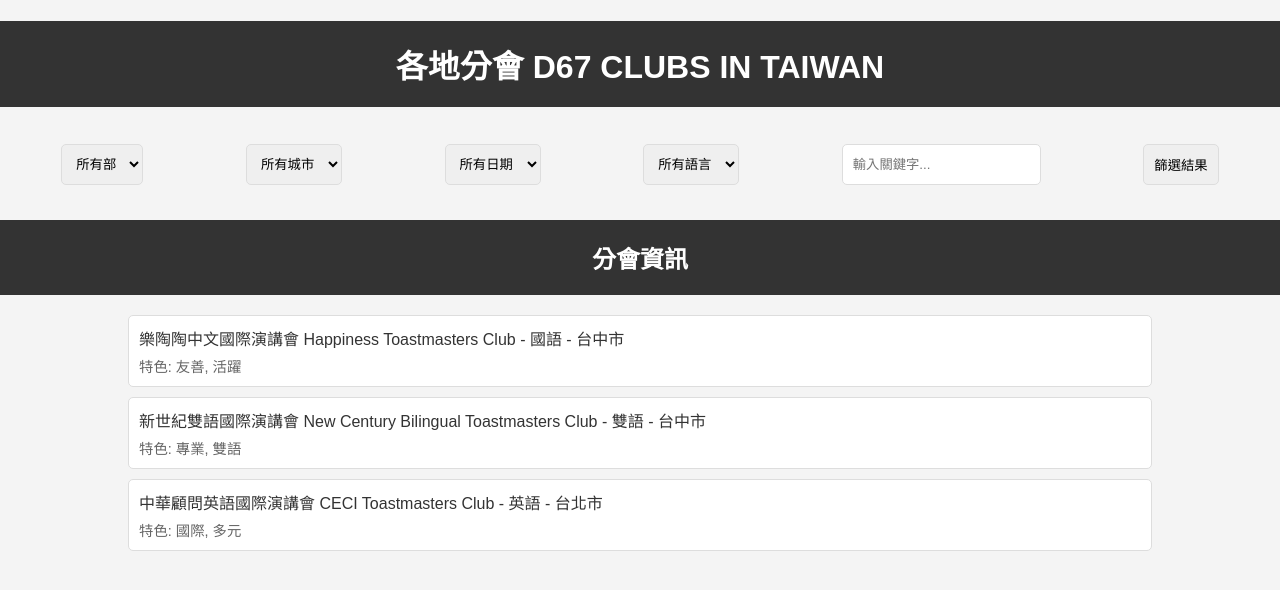
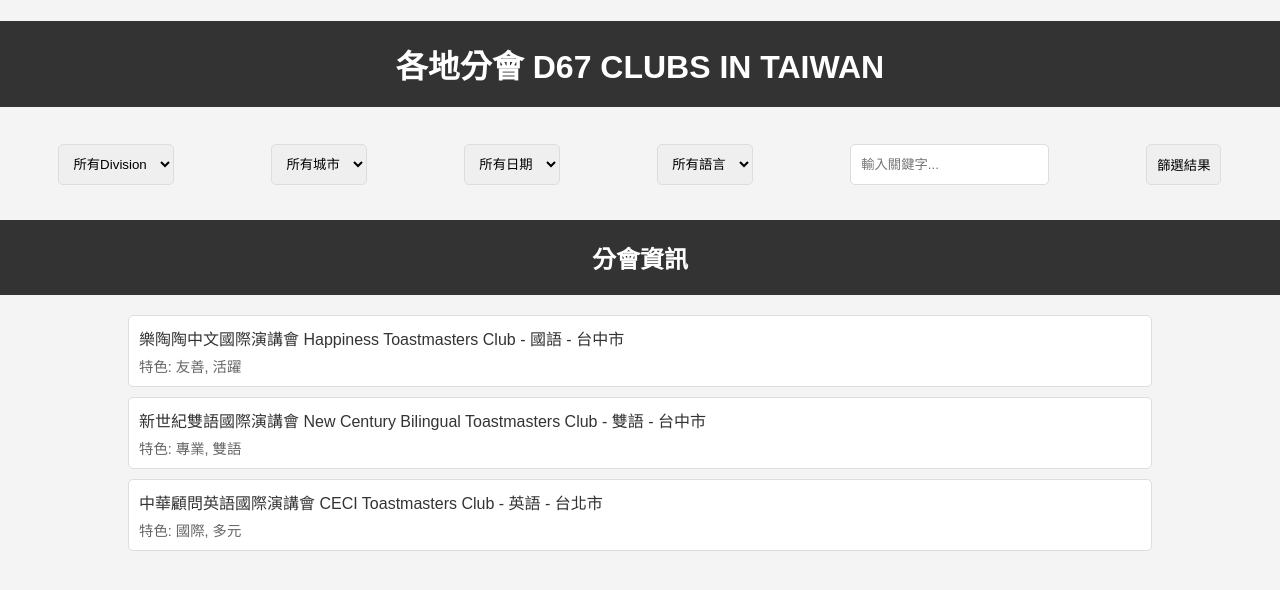
Before and after one commit to toastmasters-d67/club-search-demo, a plain HTML site: page index.html in a window 1280 px wide. Drawn offline with Linux system fonts and the light colour scheme.

Commit message:
Update index.html

```diff
--- a/index.html
+++ b/index.html
@@ -13,23 +13,23 @@
 
     <div class="selectors">
         <select id="divisionSelect">
-            <option value="all">所有部</option>
-            <option value="A">A部</option>
-            <option value="B">B部</option>
-            <option value="C">C部</option>
-            <option value="D">D部</option>
-            <option value="E">E部</option>
-            <option value="F">F部</option>
-            <option value="G">G部</option>
-            <option value="H">H部</option>
-            <option value="I">I部</option>
-            <option value="J">J部</option>
-            <option value="K">K部</option>
-            <option value="L">L部</option>
-            <option value="M">M部</option>
-            <option value="N">N部</option>
-            <option value="O">O部</option>
-            <option value="P">P部</option>
+            <option value="all">所有Division</option>
+            <option value="A">Division A</option>
+            <option value="B">Division B</option>
+            <option value="C">Division C</option>
+            <option value="D">Division D</option>
+            <option value="E">Division E</option>
+            <option value="F">Division F</option>
+            <option value="G">Division G</option>
+            <option value="H">Division H</option>
+            <option value="I">Division I</option>
+            <option value="J">Division J</option>
+            <option value="K">Division K</option>
+            <option value="L">Division L</option>
+            <option value="M">Division M</option>
+            <option value="N">Division N</option>
+            <option value="O">Division O</option>
+            <option value="P">Division P</option>
         </select>
 
         <select id="citySelect">
```
